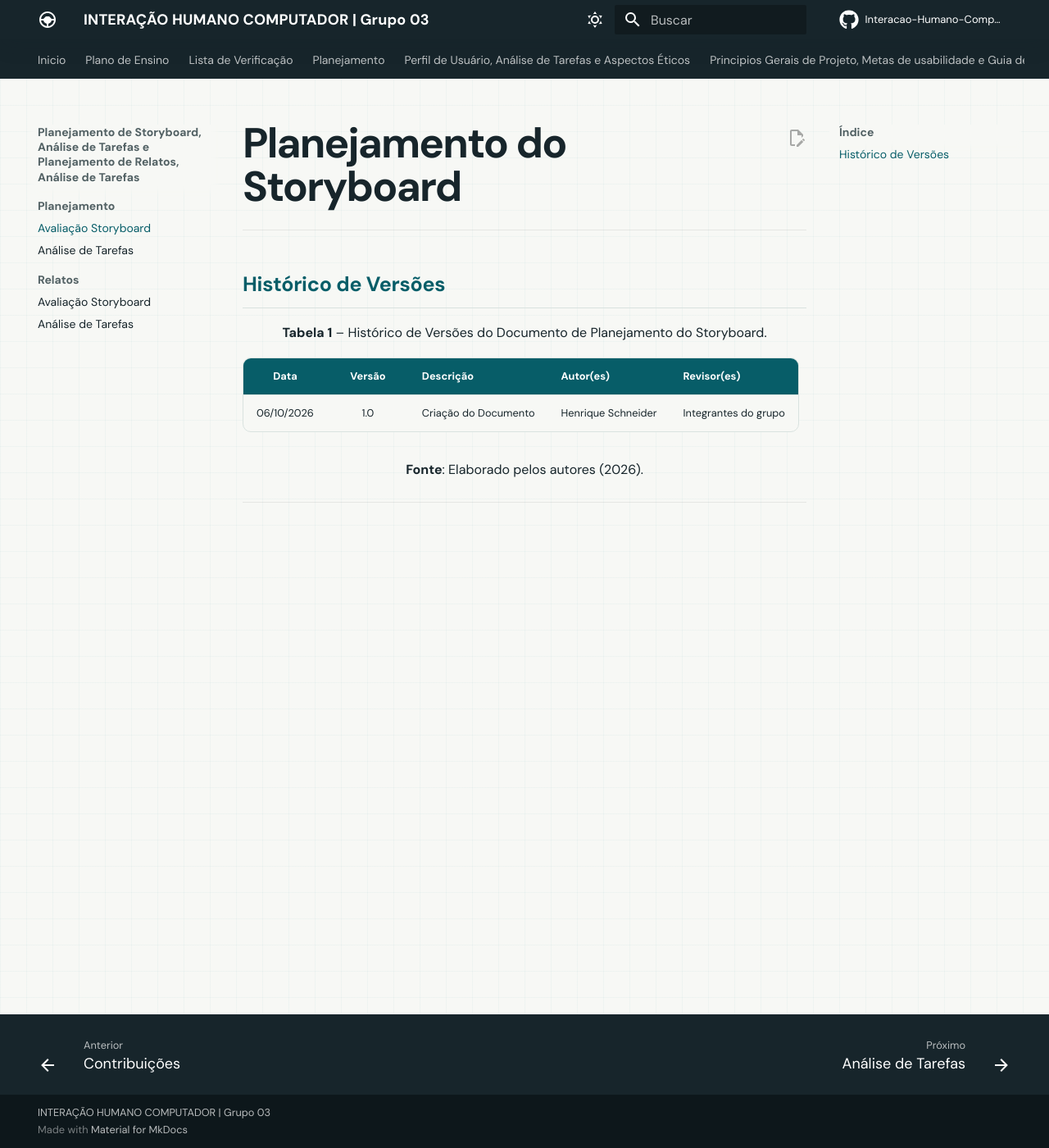
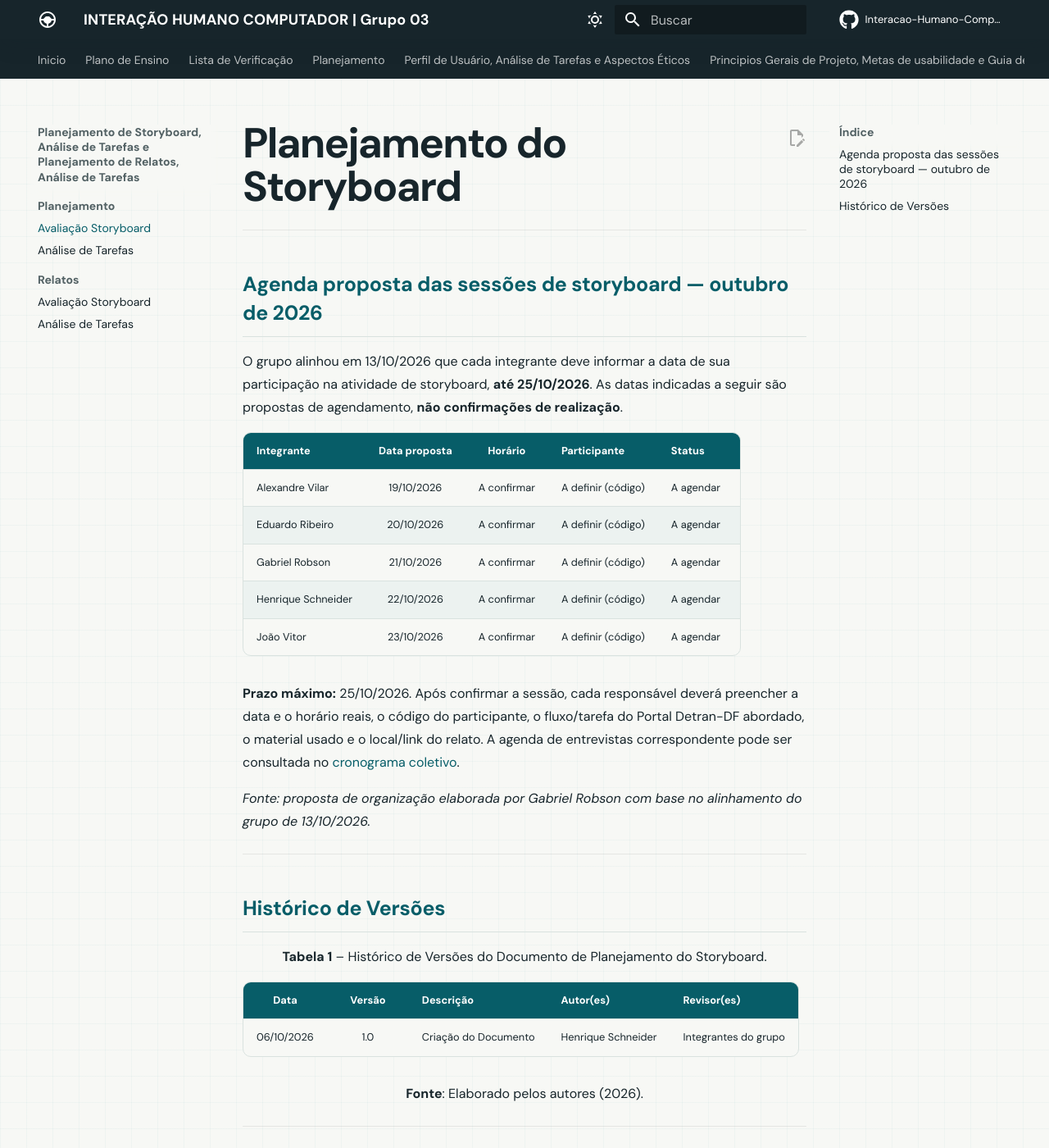
Before and after one commit to Interacao-Humano-Computador/2026.2-Grupo03, an MkDocs documentation site: the page built from docs/storyboard/planejamento/story.md, in a window 1280 px wide and 1400 px high. Shown: the whole window at 82% size. Built offline with MkDocs 1.6.1 and Material for MkDocs 9.7.7, drawn with Linux system fonts in a browser that asks for light colours; comment, search, counter and statistics services are not loaded.

Commit message:
docs: agenda entrevistas e storyboard por integrante ate 25 outubro

```diff
--- a/docs/storyboard/planejamento/story.md
+++ b/docs/storyboard/planejamento/story.md
@@ -1,4 +1,22 @@
 # Planejamento do Storyboard
+
+---
+
+## Agenda proposta das sessões de storyboard — outubro de 2026
+
+O grupo alinhou em 13/10/2026 que cada integrante deve informar a data de sua participação na atividade de storyboard, **até 25/10/2026**. As datas indicadas a seguir são propostas de agendamento, **não confirmações de realização**.
+
+| Integrante | Data proposta | Horário | Participante | Status |
+| :--- | :---: | :---: | :--- | :--- |
+| Alexandre Vilar | 19/10/2026 | A confirmar | A definir (código) | A agendar |
+| Eduardo Ribeiro | 20/10/2026 | A confirmar | A definir (código) | A agendar |
+| Gabriel Robson | 21/10/2026 | A confirmar | A definir (código) | A agendar |
+| Henrique Schneider | 22/10/2026 | A confirmar | A definir (código) | A agendar |
+| João Vitor | 23/10/2026 | A confirmar | A definir (código) | A agendar |
+
+**Prazo máximo:** 25/10/2026. Após confirmar a sessão, cada responsável deverá preencher a data e o horário reais, o código do participante, o fluxo/tarefa do Portal Detran-DF abordado, o material usado e o local/link do relato. A agenda de entrevistas correspondente pode ser consultada no [cronograma coletivo](../../planejamento/cronograma/cronograma_planejado.md).
+
+*Fonte: proposta de organização elaborada por Gabriel Robson com base no alinhamento do grupo de 13/10/2026.*
 
 ---
 
```
